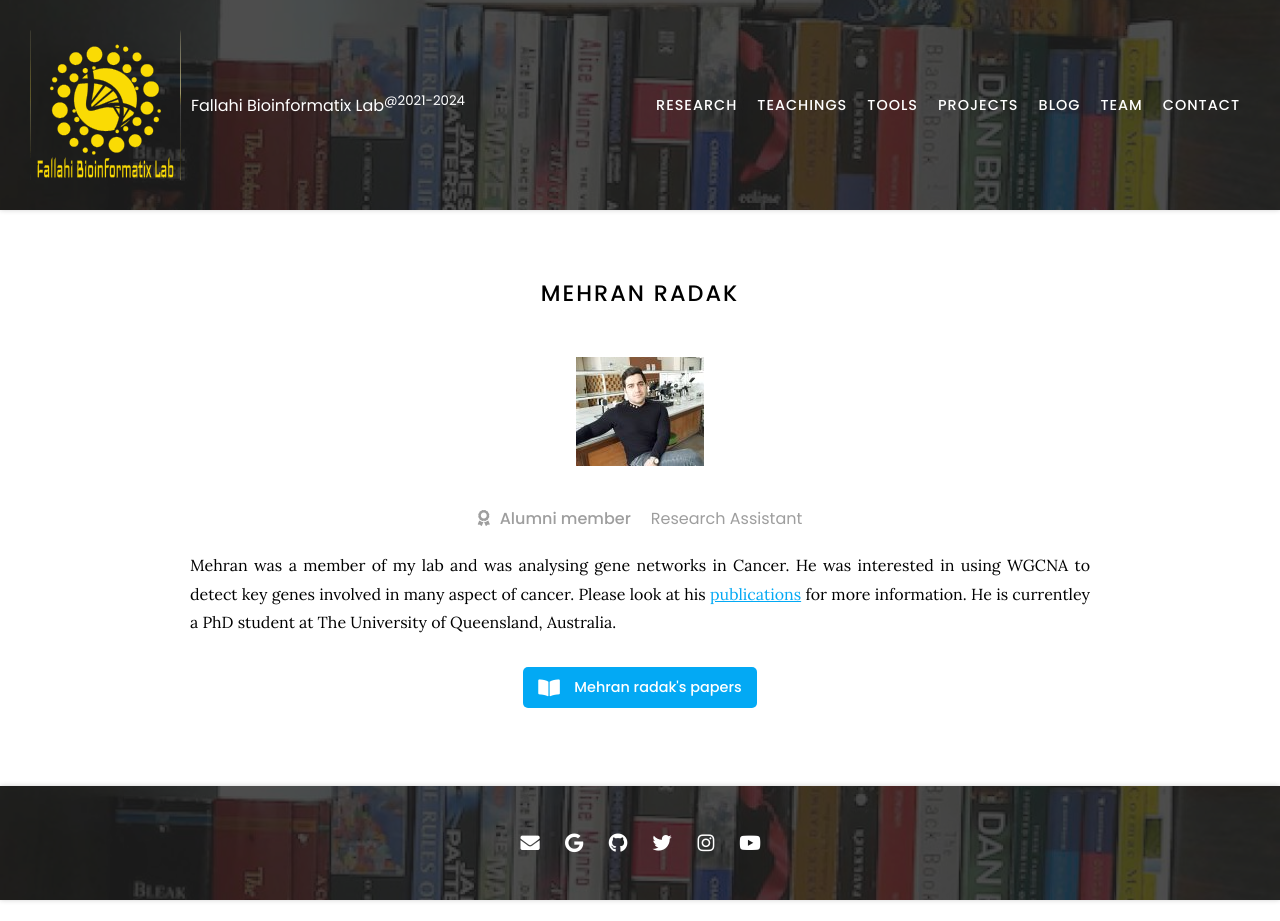
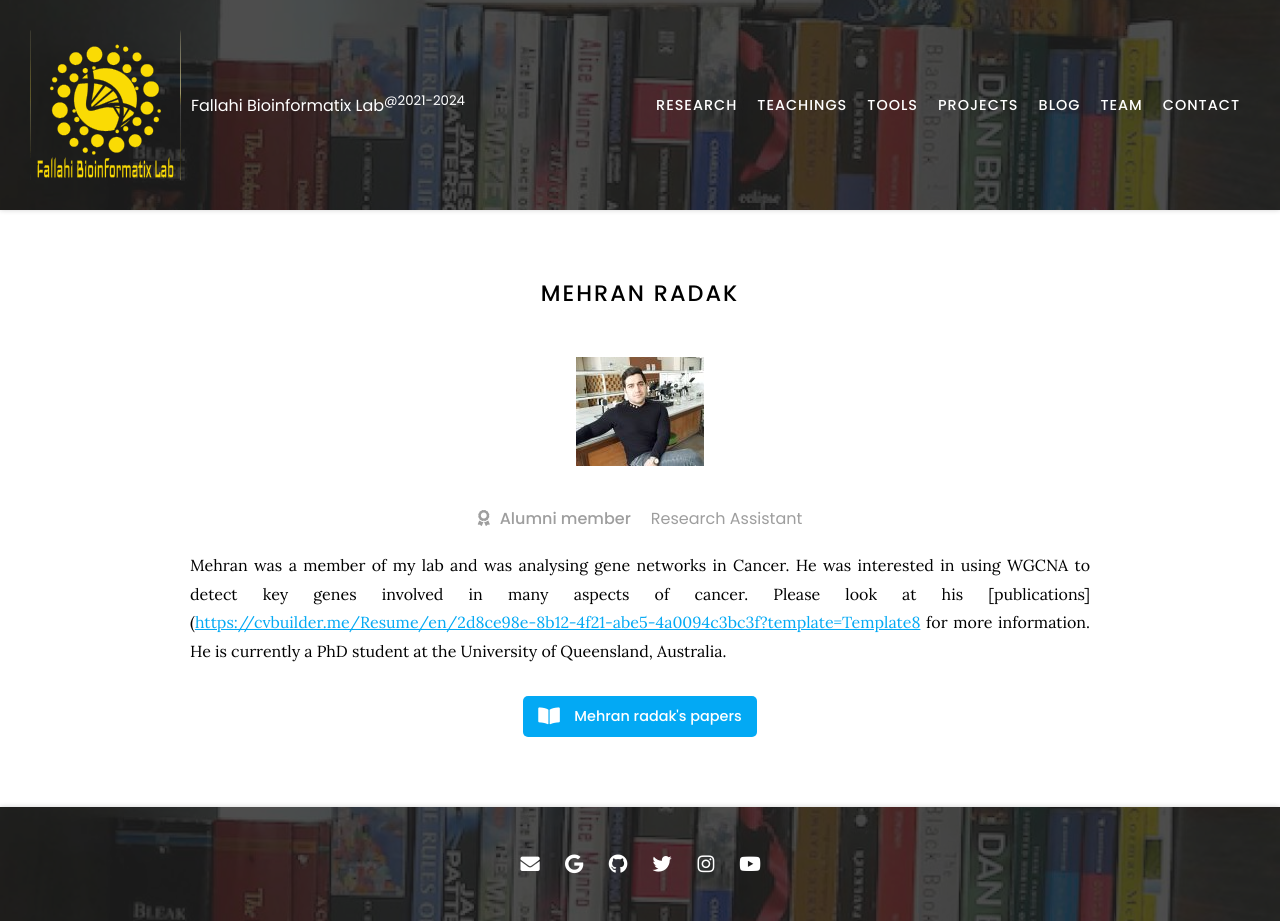
Before and after one commit to Hossein-Fallahi/Fallahi-Bioinformatics-Lab, a Jekyll site: the page built from _members/Mehran Radak.md, in a window 1280 px wide. Built offline with Jekyll 4.4.1, drawn with Linux system fonts in a browser that asks for light colours; nearby versions of some CDN libraries; before the commit the page ends 900 px from its top, so only the background shows below that.

Commit message:
Update Mehran Radak.md

```diff
--- a/_members/Mehran Radak.md
+++ b/_members/Mehran Radak.md
@@ -13,4 +13,4 @@
   github:
 ---
 
-Mehran was a member of my lab and was analysing gene networks in Cancer. He was interested in using WGCNA to detect key genes involved in many aspect of cancer. Please look at his [publications]([https://cvbuilder.me/Resume/en/2d8ce98e-8b12-4f21-abe5-4a0094c3bc3f?template=Template8](https://scholar.google.com/citations?user=ezYAJ3AAAAAJ&hl=en)) for more information. He is currentley a PhD student at The University of Queensland, Australia.
+Mehran was a member of my lab and was analysing gene networks in Cancer. He was interested in using WGCNA to detect key genes involved in many aspects of cancer. Please look at his [publications]([https://cvbuilder.me/Resume/en/2d8ce98e-8b12-4f21-abe5-4a0094c3bc3f?template=Template8](https://scholar.google.com/citations?user=ezYAJ3AAAAAJ&hl=en]) for more information. He is currently a PhD student at the University of Queensland, Australia.
```
